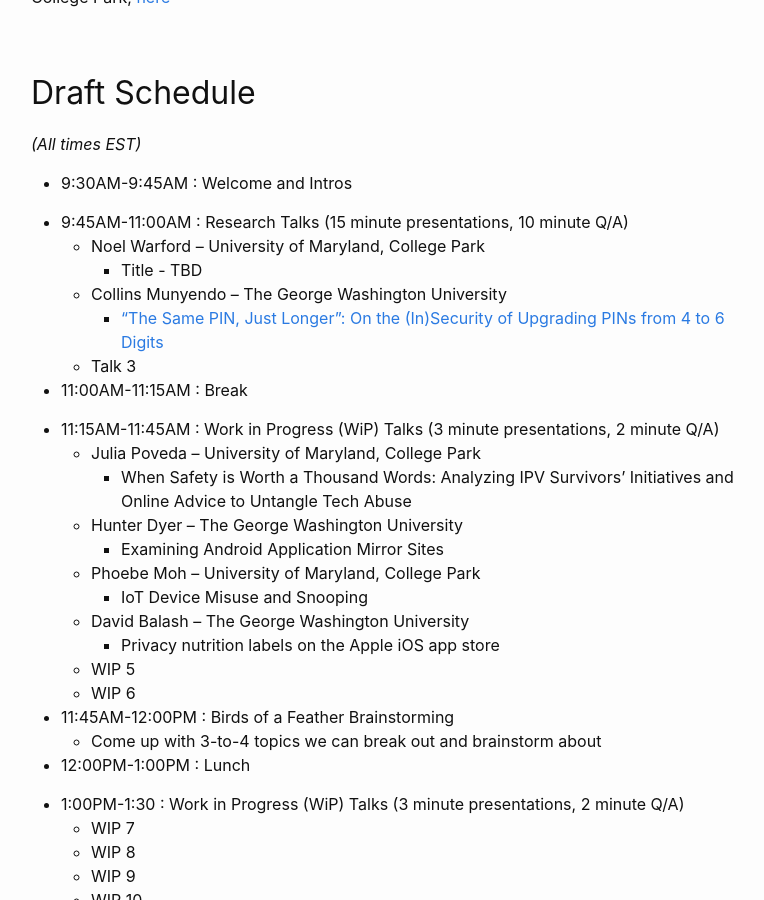
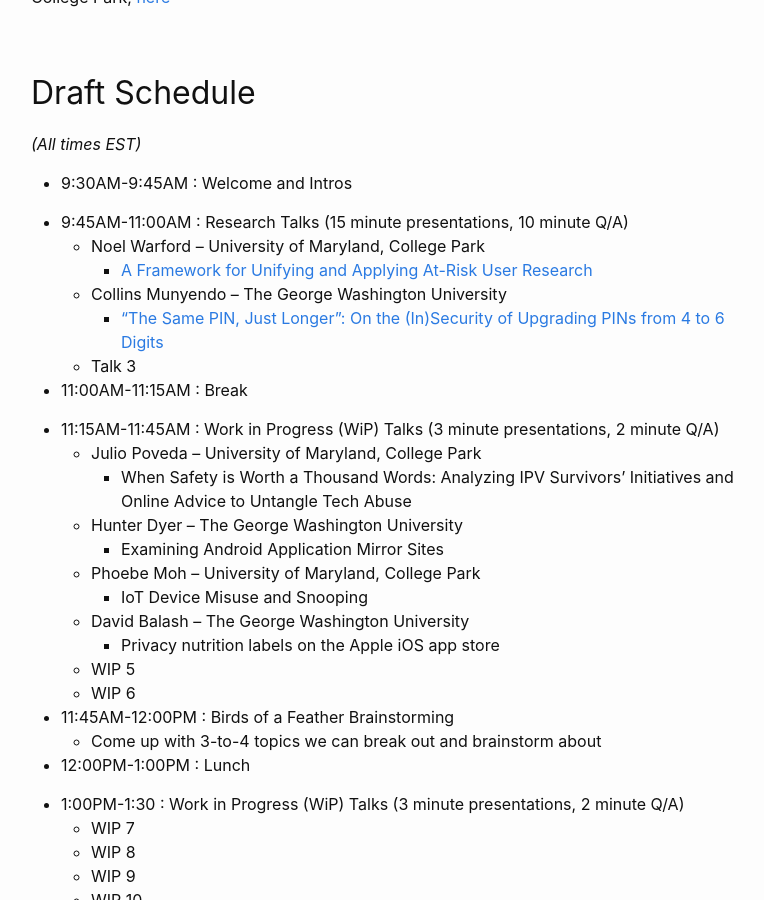
Before and after one commit to CACTUS-Colloquium/CACTUS-Colloquium.github.io, a Jekyll site: the page built from index.md, in a window 1280 px wide and 900 px high, scrolled down 551 px. Shown: the whole window, without its empty margins (239-1003 px from the left). Built offline with Jekyll 4.4.1, drawn with Linux system fonts in a browser that asks for light colours.

Commit message:
fixing typos adding a talk

```diff
--- a/index.md
+++ b/index.md
@@ -16,7 +16,16 @@ Register for the inaugural event, which will be held 12/14/2021 at the Universit
 
 * 9:45AM-11:00AM : Research Talks  (15 minute presentations, 10 minute Q/A)
   * Noel Warford -- University of Maryland, College Park
-    * Title - TBD
+      * <a href="javascript:void(0)" onclick="$('.talk-1').toggle('slow')"> A Framework for Unifying and Applying At-Risk User Research</a>
+    <div class="talk-1" style="display:none">
+    <ul><ul>
+      <li> Abstract </li>
+      <ul><li>At-risk users experience elevated digital security, privacy, and safety threats because of who they are, what they do, where they live, or who they are with. In this systematization work, we present a framework for reasoning about at-risk users based on a wide-ranging meta-analysis of 85 papers. Across the diverse populations that we examined (e.g. children, activists, women in developing regions), we identified 10 unifying contextual risk factors -- such as oppression or stigmatization or access to a sensitive resource -- which augment or amplify digital-safety threats and their resulting harms.We also identified technical and non-technical practices that at-risk users adopt to attempt to protect themselves from digital-safety threats. We use this framework to discuss barriers that limit at-risk users' ability or willingness to take protective actions. We believe that the security, privacy, and human-computer interaction research and practitioner communities can use our framework to identify and shape research investments to benefit at-risk users, and to guide technology design to better support at-risk users.</li></ul>
+      <li> Publication Info </li>
+      <ul>
+          <li><em>Work in progress submission</em> </li>
+    </ul></ul></ul>
+    </div>
   * Collins Munyendo -- The George Washington University
     * <a href="javascript:void(0)" onclick="$('.talk-2').toggle('slow')">"The Same PIN, Just Longer": On the (In)Security of Upgrading PINs from 4 to 6 Digits<a>
     <div class="talk-2" style="display:none">
@@ -29,10 +38,11 @@ Register for the inaugural event, which will be held 12/14/2021 at the Universit
     </ul></ul></ul>
     </div>
   * Talk 3
+
 * 11:00AM-11:15AM : Break
 
 * 11:15AM-11:45AM : Work in Progress (WiP) Talks (3 minute presentations, 2 minute Q/A)
-  * Julia Poveda -- University of Maryland, College Park
+  * Julio Poveda -- University of Maryland, College Park
     * When Safety is Worth a Thousand Words: Analyzing IPV Survivors' Initiatives and Online Advice to Untangle Tech Abuse
   * Hunter Dyer -- The George Washington University
     * Examining Android Application Mirror Sites
```
